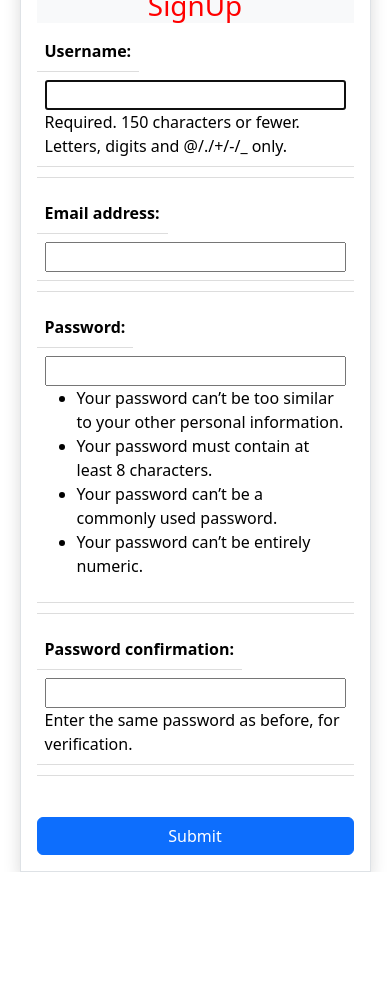
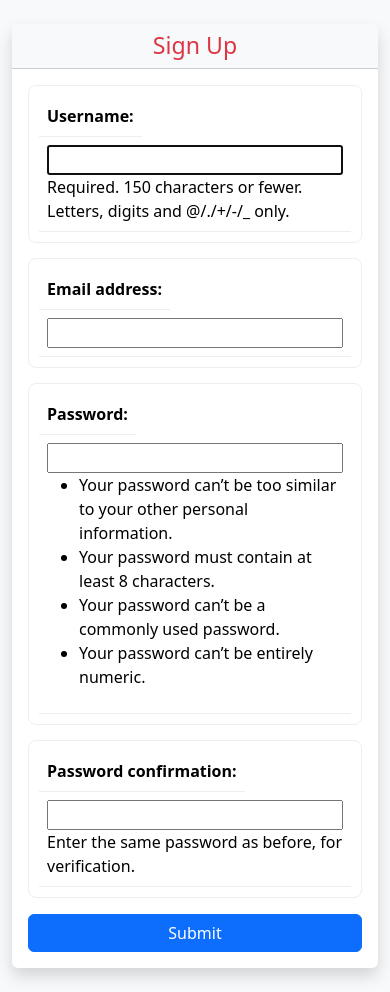
Before and after one commit to najiya-parveen858/task-project, a Django app: page /student/signup in a window 390 px wide. Before the commit the page ends 872 px from the top, so only its background shows below. Run offline with Django 5.2, Linux system fonts and the light colour scheme.

Commit message:
complted

```diff
--- a/student/templates/signup.html
+++ b/student/templates/signup.html
@@ -1,95 +1,104 @@
 <!doctype html>
-<html lang="en" data-bs-theme="light">
+<html lang="en">
 <head>
-        <title>Title</title>
-        <!-- Required meta tags -->
+    <title>Signup</title>
+
     <meta charset="utf-8" />
     <meta name="viewport" content="width=device-width, initial-scale=1" />
 
-        <!-- Bootstrap CSS v5.3.8 -->
-         <link href="https://cdn.jsdelivr.net/npm/bootstrap@5.3.8/dist/css/bootstrap.min.css" rel="stylesheet"
-        integrity="sha384-sRIl4kxILFvY47J16cr9ZwB07vP4J8+LH7qKQnuqkuIAvNWLzeN8tE5YBujZqJLB" crossorigin="anonymous" />
-        <script src="https://cdn.jsdelivr.net/npm/bootstrap@5.3.8/dist/js/bootstrap.bundle.min.js"
-        integrity="sha384-FKyoEForCGlyvwx9Hj09JcYn3nv7wiPVlz7YYwJrWVcXK/BmnVDxM+D2scQbITxI"
-        crossorigin="anonymous"></script>
+    <!-- Bootstrap -->
+    <link href="https://cdn.jsdelivr.net/npm/bootstrap@5.3.8/dist/css/bootstrap.min.css" rel="stylesheet">
 </head>
 
-    <body>
-        <div class="d-flex justify-content-center align-items-center " style="height: 100vh;">
-             <div class="w-50 border p-3 shadow">
-            <div class="text-center bg-light" style="color: red;">
-                <h1>SignUp</h1>
+<body class="bg-light">
+
+<div class="container py-4">
+    <div class="row justify-content-center align-items-center min-vh-100">
+
+        <!-- Responsive width handled by Bootstrap (no w-50) -->
+        <div class="col-12 col-sm-10 col-md-8 col-lg-5 col-xl-4">
+
+            <div class="card shadow border-0">
+
+                <!-- Header -->
+                <div class="card-header text-center bg-light">
+                    <h3 class="text-danger mb-0">Sign Up</h3>
                 </div>
-                <form action="" method="post">
+
+                <!-- Body -->
+                <div class="card-body">
+
+                    <form method="post">
                         {% csrf_token %}
-                    <table class="table">
-                    {{form.as_table}}
+
+                        <!-- Keep your table -->
+                        <div class="table-responsive">
+                            <table class="table mb-3">
+                                {{ form.as_table }}
                             </table>
-                         <button class="btn btn-primary">Submit</button>
+                        </div>
+
+                        <!-- Button -->
+                        <div class="d-grid">
+                            <button class="btn btn-primary">
+                                Submit
+                            </button>
+                        </div>
 
                     </form>
+
+                </div>
+
+            </div>
+
+        </div>
+
     </div>
 </div>
+
+<script src="https://cdn.jsdelivr.net/npm/bootstrap@5.3.8/dist/js/bootstrap.bundle.min.js"></script>
+
 </body>
 </html>
 <style>
 
-/* Make container responsive */
-@media (max-width: 992px) {
-    .w-50 {
-        width: 70% !important;
-    }
-}
-
-@media (max-width: 768px) {
-    .w-50 {
-        width: 90% !important;
-    }
-}
-
-/* Convert table layout to mobile-friendly */
+/* Convert table for mobile */
 @media (max-width: 768px) {
 
-    table {
+    table,
+    table tbody,
+    table tr,
+    table td {
+        display: block;
         width: 100%;
     }
 
     table tr {
-        display: block;
         margin-bottom: 15px;
-        border-bottom: 1px solid #ddd;
-        padding-bottom: 10px;
+        padding: 10px;
+        border: 1px solid #eee;
+        border-radius: 8px;
+        background: #fff;
     }
 
     table td {
-        display: block;
-        width: 100%;
+        padding: 6px 0;
         text-align: left;
-        padding: 5px 0;
     }
 
-    /* Label styling */
     table td:first-child {
         font-weight: 600;
         color: #555;
-        margin-bottom: 5px;
     }
 
-    /* Inputs full width */
     input, select, textarea {
         width: 100% !important;
     }
-
-    /* Button full width */
-    button {
-        width: 100%;
-        margin-top: 10px;
-    }
 }
 
-/* Better spacing */
-table td {
-    vertical-align: middle;
+/* Prevent horizontal scroll */
+body {
+    overflow-x: hidden;
 }
 
 </style>
```
Also changed, not shown: db.sqlite3. Lines whose indentation alone changed are shown as unchanged.
